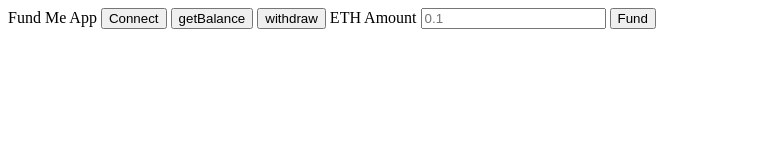
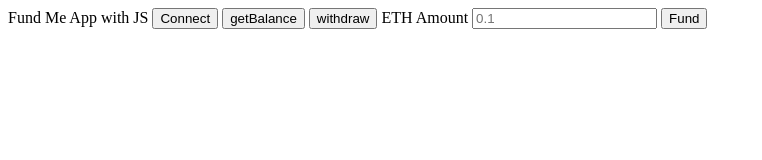
Before and after one commit to Shubhamchakrabarty/html-fund-me-fcc, a website with bundled scripts: page index.html in a window 1280 px wide. Shown: the whole page, without its empty margins (0-762 px from the left). Built offline with nearby package versions, Linux system fonts and the light colour scheme.

Commit message:
fresh push

```diff
--- a/index.html
+++ b/index.html
@@ -8,7 +8,7 @@
         <title>Fund Me App</title>
     </head>
     <body>
-        Fund Me App
+        Fund Me App with JS
         <script src="./index.js" type="module">
 
         </script>
```
